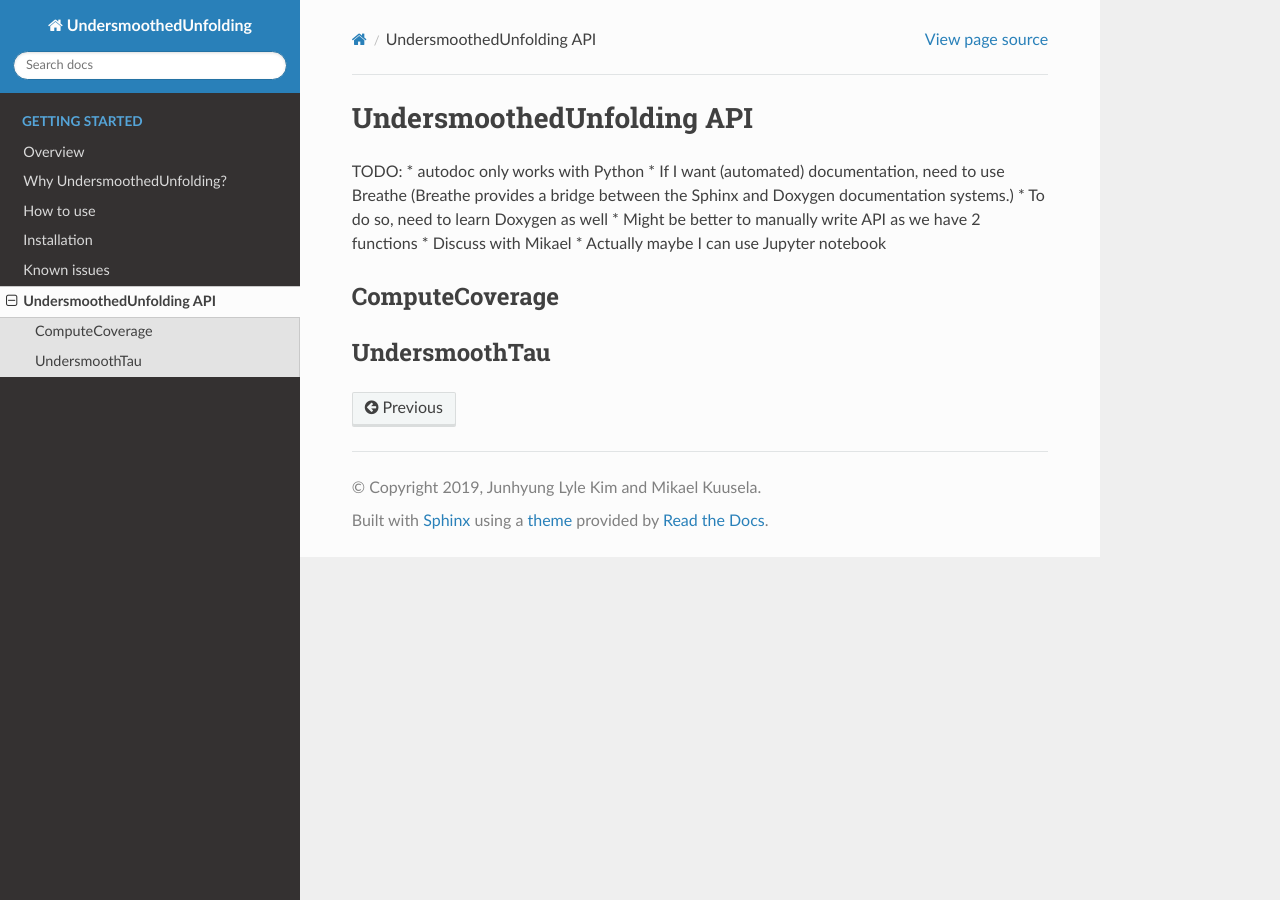
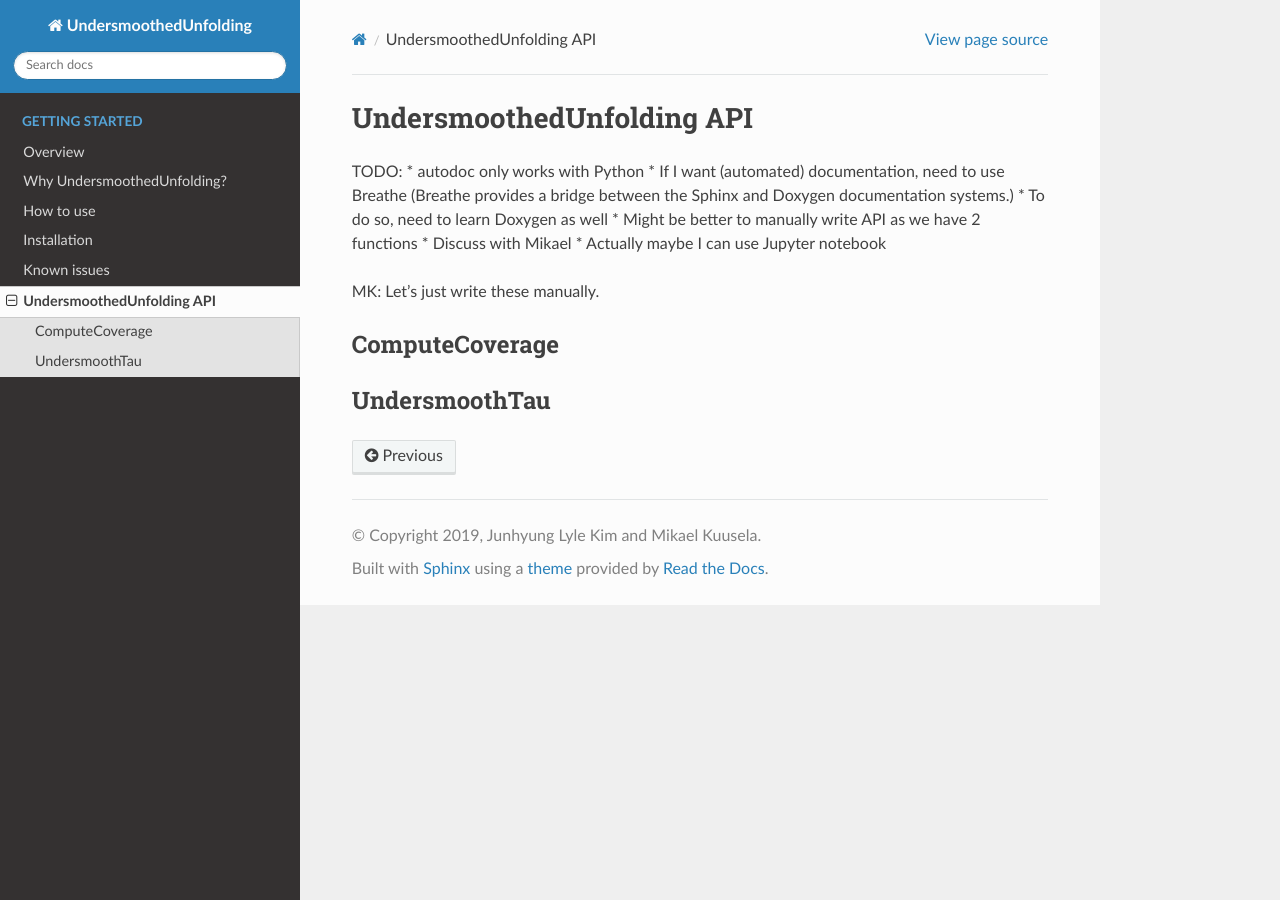
Before and after one commit to jlylekim/UndersmoothedUnfolding, a Sphinx documentation site: the page built from docs/source/api.rst, in a window 1280 px wide. Built offline with Sphinx 7.4.7 and the Read the Docs theme 2.0.0, drawn with Linux system fonts in a browser that asks for light colours.

Commit message:
Update api.rst

```diff
--- a/docs/source/api.rst
+++ b/docs/source/api.rst
@@ -11,6 +11,8 @@ TODO:
 * Discuss with Mikael
 * Actually maybe I can use Jupyter notebook
 
+MK: Let's just write these manually.
+
 ----------------
 ComputeCoverage
 ----------------
```
